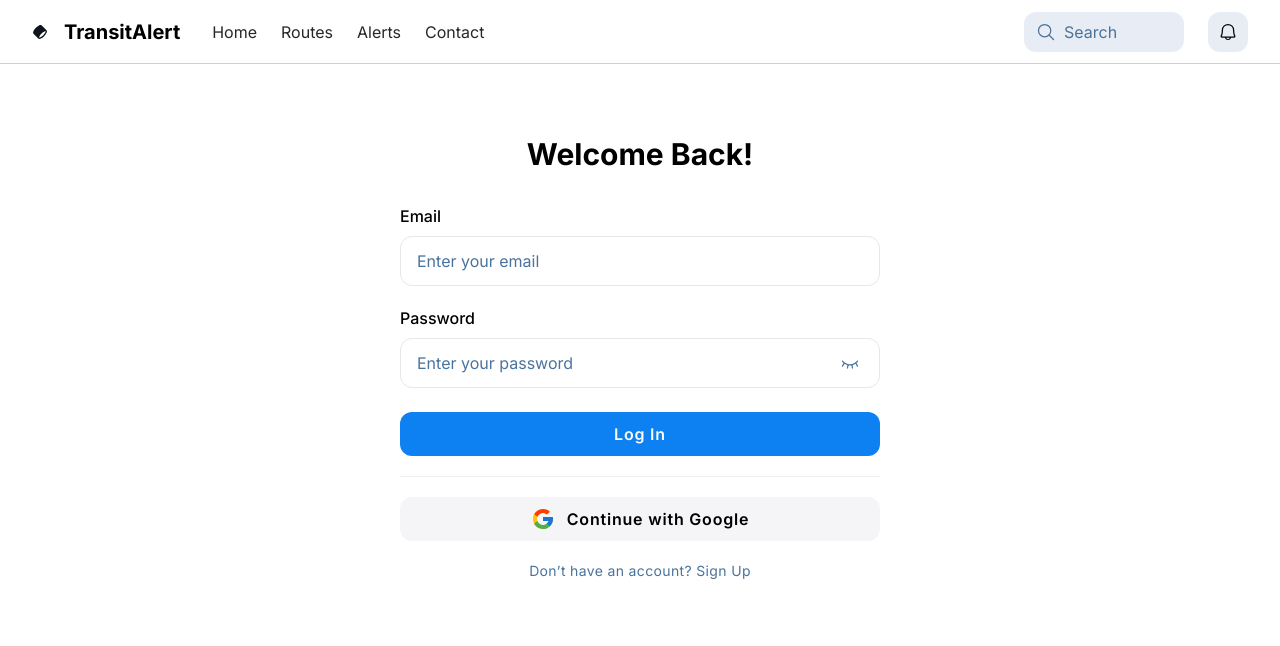
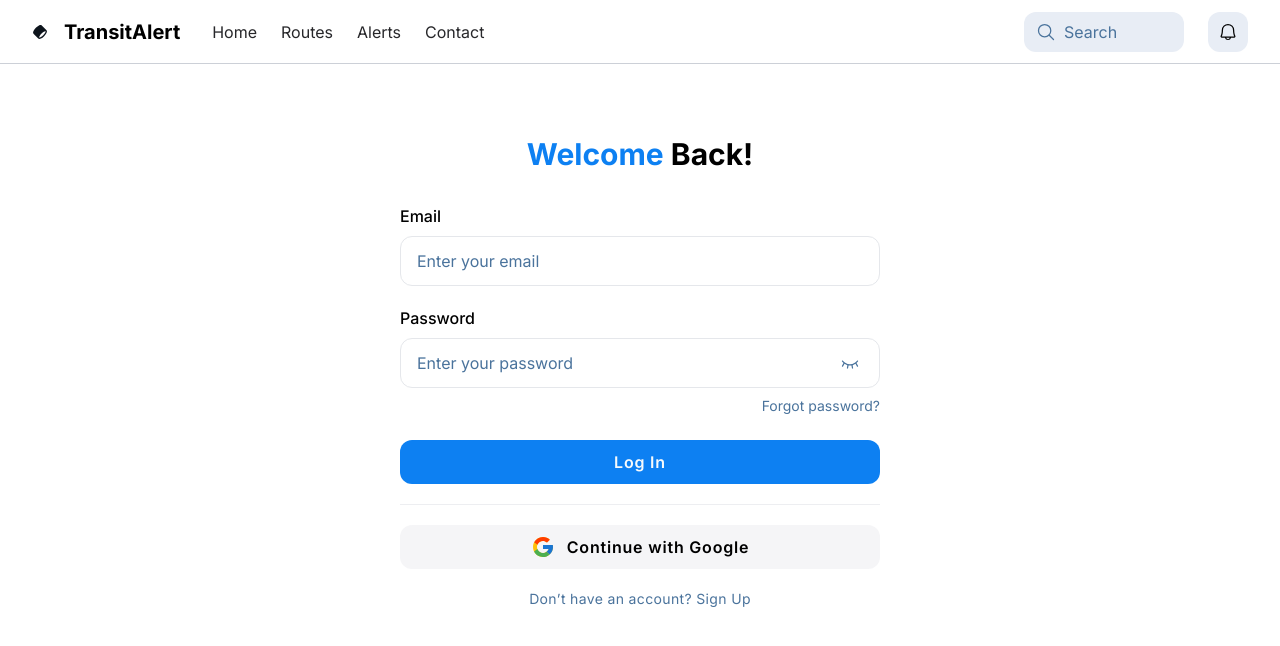
Before and after one commit to krrish2906/Transit-Alert, a Next.js app: page /auth/login in a window 1280 px wide. Shown: the top 646 px of the page. Built offline with nearby package versions, Linux system fonts and the light colour scheme.

Commit message:
minor fixes

```diff
--- a/app/auth/login/page.tsx
+++ b/app/auth/login/page.tsx
@@ -11,7 +11,9 @@ export default function LogInPage() {
     return (
         <div className='h-[calc(100vh-4rem)] w-full bg-white text-black flex flex-col items-center'>
             <div className='mt-18'>
-                <h1 className='font-bold text-3xl'>Welcome Back!</h1>
+                <h1 className='font-bold text-3xl'>
+                    <span className='text-[#0D80F2]'>Welcome</span> Back!
+                </h1>
             </div>
             <form className='flex flex-col gap-y-5 mt-8 w-3/4 items-center'>
                 <label className='flex flex-col gap-y-2 w-1/2'>
@@ -42,6 +44,9 @@ export default function LogInPage() {
                             }
                         </button>
                     </div>
+                    <div className='flex justify-end'>
+                        <span className='text-sm text-[#4A739C] cursor-pointer hover:underline'>Forgot password?</span>
+                    </div>
                 </label>
                 <div className='w-1/2 flex flex-col justify-center mt-1 gap-y-5'>
                     <button type="submit" className='w-full px-4 py-2.5 rounded-xl bg-[#0D80F2] font-semibold text-[#F7FAFC] tracking-wider cursor-pointer hover:bg-[#0D80F2]/90 transition'>
--- a/app/auth/signup/page.tsx
+++ b/app/auth/signup/page.tsx
@@ -120,7 +120,7 @@ export default function SignUpPage() {
 
     return (
         <div className='h-full min-h-[calc(100vh-4rem)] w-full bg-white text-black flex flex-col items-center pb-1'>
-            <div className='mt-10'>
+            <div className='mt-8'>
                 <h1 className='font-bold text-3xl'>
                     Sign up for{" "}
                     <span className='text-[#0D80F2]'>TransitAlert</span>
@@ -284,7 +284,7 @@ export default function SignUpPage() {
                     </form>
                 )
             }
-            <div className='mt-5 mb-10'>
+            <div className='mt-5 mb-5'>
                 <p className='text-sm text-[#4A739C] tracking-wide'>
                     Already have an account?{" "}
                     <Link href='/auth/login' className='hover:underline'>Log in</Link>
--- a/components/Navbar.tsx
+++ b/components/Navbar.tsx
@@ -9,6 +9,7 @@ export default function Navbar() {
         <nav className='w-full h-[4rem] bg-white text-black flex justify-between items-center border-b border-gray-400/50 px-8'>
             <div className='flex h-full items-center'>
                 <div className='flex items-center gap-x-4'>
+                    <Link href='/'>
                         <Image
                             src='/logo.svg'
                             alt='logo'
@@ -16,6 +17,7 @@ export default function Navbar() {
                             height={16}
                             className='cursor-pointer'
                         />
+                    </Link>
                     <h1 className='font-bold text-xl cursor-pointer'>
                         <Link href='/'>TransitAlert</Link>
                     </h1>
@@ -23,16 +25,16 @@ export default function Navbar() {
                 <div className='pl-8'>
                     <ul className='flex gap-x-6 text-zinc-800'>
                         <li>
-                            <Link href={"/"}>Home</Link>
+                            <Link href="/">Home</Link>
                         </li>
                         <li>
-                            <Link href={"/routes"}>Routes</Link>
+                            <Link href="/routes">Routes</Link>
                         </li>
                         <li>
-                            <Link href={"/alerts"}>Alerts</Link>
+                            <Link href="/alerts">Alerts</Link>
                         </li>
                         <li>
-                            <Link href={"/contact"}>Contact</Link>
+                            <Link href="/contact">Contact</Link>
                         </li>
                     </ul>
                 </div>
```
Lines whose indentation alone changed are shown as unchanged.
